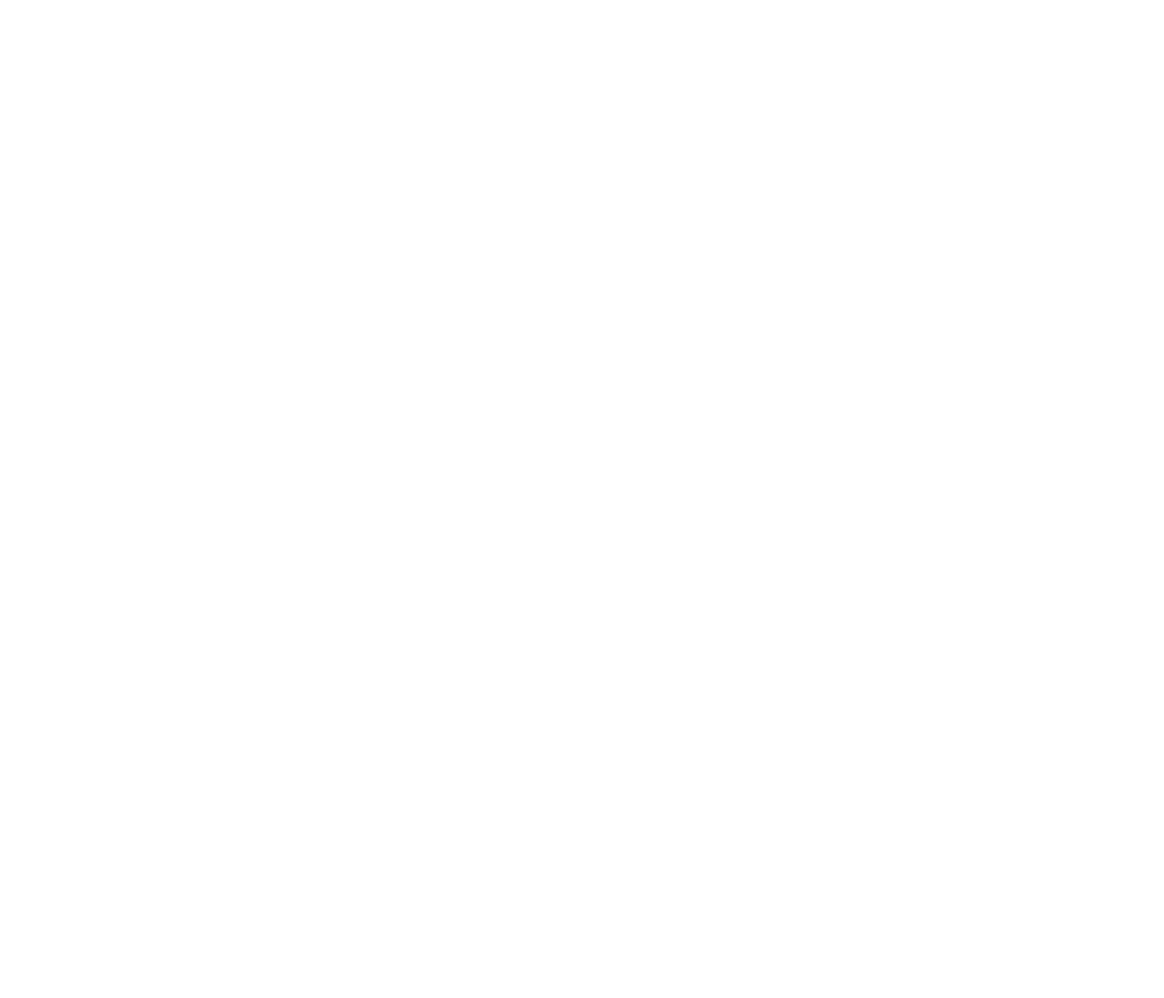
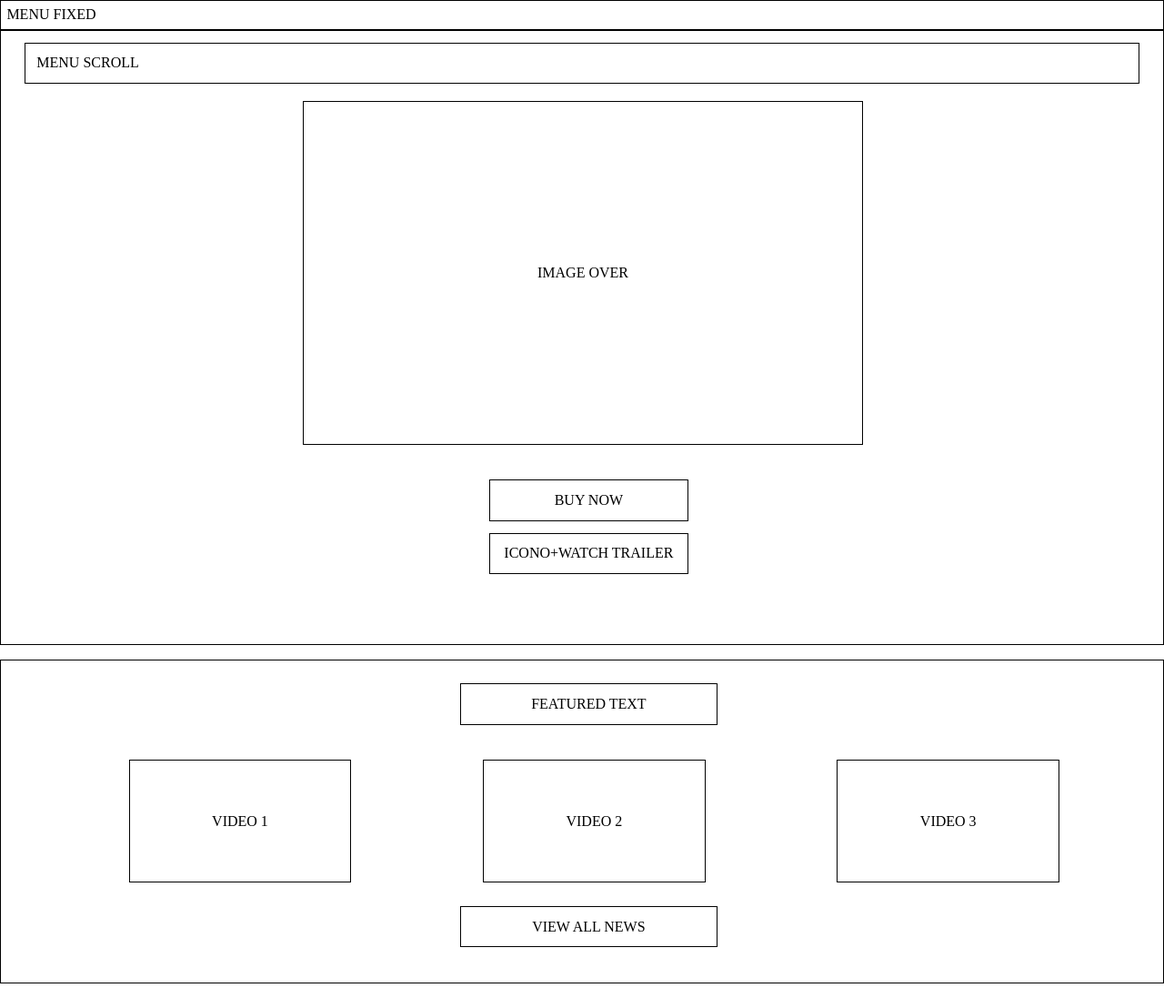
Before and after one commit to rusben/smx-over, a plain HTML site: page coco.html in a window 1280 px wide. Shown: the whole page at 91% size. Before the commit the page ends 800 px from the top, so only its background shows below. Drawn offline with Linux system fonts and the light colour scheme.

Commit message:
Section 1,2,3

```diff
--- a/coco.css
+++ b/coco.css
@@ -0,0 +1,81 @@
+div { border: 1px solid black; }
+
+body {
+  margin:0px;
+}
+/* Section 1 */
+#menu-fixed {
+padding: 0.5%;
+}
+
+/* Section 2 */
+#intro {
+
+}
+
+#menu-scroll {
+  margin-top: 1%;
+  margin-left: 2%;
+  margin-right: 2%;
+  margin-bottom: 1.5%;
+  padding: 1%;
+}
+ #image-over {
+  margin-bottom: 3%;
+  margin-left: 26%;
+  width: 20%;
+  text-align: center;
+  padding: 14%;
+}
+
+#buy-now {
+margin-bottom: 1%;
+margin-left: 42%;
+width: 15%;
+text-align: center;
+padding: 1%;
+}
+
+#watch-trailer {
+margin-bottom: 6%;
+margin-left: 42%;
+width: 15%;
+text-align: center;
+padding: 1%;
+}
+
+/* Section 3 */
+
+
+#featured-news {
+
+}
+
+#featured-text {
+  margin-left: 39.5%;
+  margin-right: 42%;
+  margin-top: 2%;
+  text-align: center;
+  width: 20%;
+  padding: 1%;
+
+}
+
+.featured-video {
+  margin-left: 11%;
+  width: 10%;
+  display: inline-block;
+  margin-top: 3%;
+  text-align: center;
+  padding: 4.5%;
+}
+
+#view-all-news {
+  margin-left: 39.5%;
+  margin-right: 42%;
+  margin-top: 2%;
+  text-align: center;
+  width: 20%;
+  padding: 1%;
+  margin-bottom: 3%;
+}
--- a/coco.html
+++ b/coco.html
@@ -1,14 +1,50 @@
+<!DOCTYPE html>
 <html lang="en">
   <head>
-    <title>COCOLOCO</title>
+    <title>OVERWATCHO</title>
     <meta charset="utf-8"
     <link rel="shortcut icon" type="image/ico" href="icon.ico"/>
 <link rel="stylesheet" type="text/css" href="coco.css">
 </head>
 <body>
+<div id="menu-fixed">
+  MENU FIXED
+</div>
+<div id="intro">
 <div id="menu-scroll">
+  MENU SCROLL
 </div>
-<div id="menu-fixed">
+<div id="image-over">
+  IMAGE OVER
 </div>
+<div id="buy-now">
+  BUY NOW
+</div>
+<div id="watch-trailer">
+ICONO+WATCH TRAILER
+</div>
+</div>
+
+<p> </p>
+
+<div id="featured-news">
+  <div id="featured-text">
+    FEATURED TEXT
+  </div>
+  <div class="featured-video">
+    VIDEO 1
+  </div>
+  <div class="featured-video">
+    VIDEO 2
+  </div>
+  <div class="featured-video">
+    VIDEO 3
+  </div>
+  <div id="view-all-news">
+    VIEW ALL NEWS
+  </div>
+</div>
+
+<p> </p>
 </body>
 </html>
```
